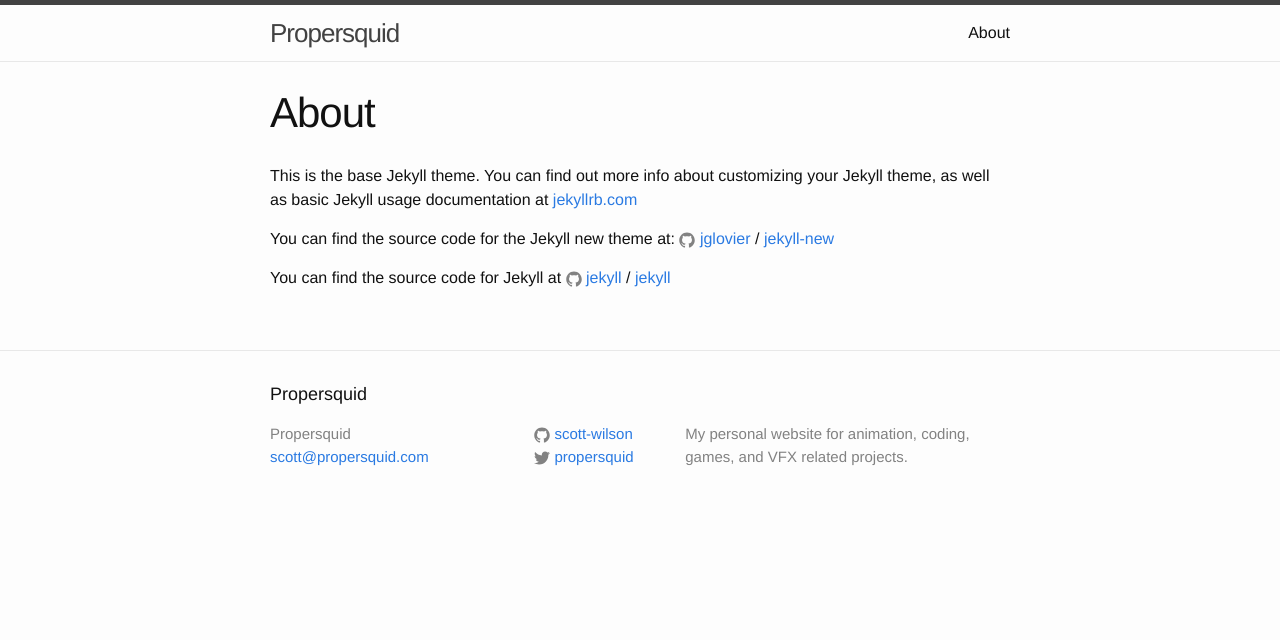
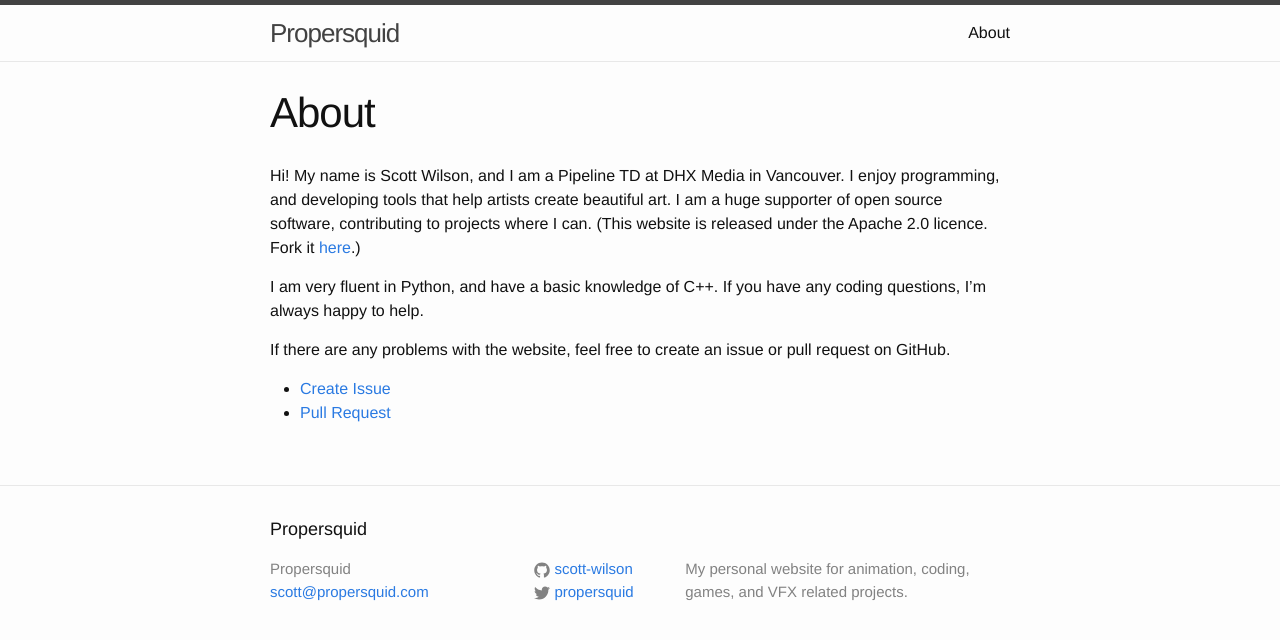
Before and after one commit to scott-wilson/propersquid.com.old, a Jekyll site: the page built from about.md, in a window 1280 px wide. Shown: the top 640 px of the page. Built offline with Jekyll 4.4.1, drawn with Linux system fonts in a browser that asks for light colours; Markdown is read by kramdown in place of the engine named in the settings.

Commit message:
Updated about with more abouty information.

```diff
--- a/about.md
+++ b/about.md
@@ -4,12 +4,11 @@ title: About
 permalink: /about/
 ---
 
-This is the base Jekyll theme. You can find out more info about customizing your Jekyll theme, as well as basic Jekyll usage documentation at [jekyllrb.com](http://jekyllrb.com/)
+Hi! My name is Scott Wilson, and I am a Pipeline TD at DHX Media in Vancouver. I enjoy programming, and developing tools that help artists create beautiful art. I am a huge supporter of open source software, contributing to projects where I can. (This website is released under the Apache 2.0 licence. Fork it [here](https://github.com/scott-wilson/propersquid.com).)
 
-You can find the source code for the Jekyll new theme at:
-{% include icon-github.html username="jglovier" %} /
-[jekyll-new](https://github.com/jglovier/jekyll-new)
+I am very fluent in Python, and have a basic knowledge of C++. If you have any coding questions, I'm always happy to help.
 
-You can find the source code for Jekyll at
-{% include icon-github.html username="jekyll" %} /
-[jekyll](https://github.com/jekyll/jekyll)
+If there are any problems with the website, feel free to create an issue or pull request on GitHub.
+
+- [Create Issue](https://github.com/scott-wilson/propersquid.com/issues)
+- [Pull Request](https://github.com/scott-wilson/propersquid.com/pulls)
```
